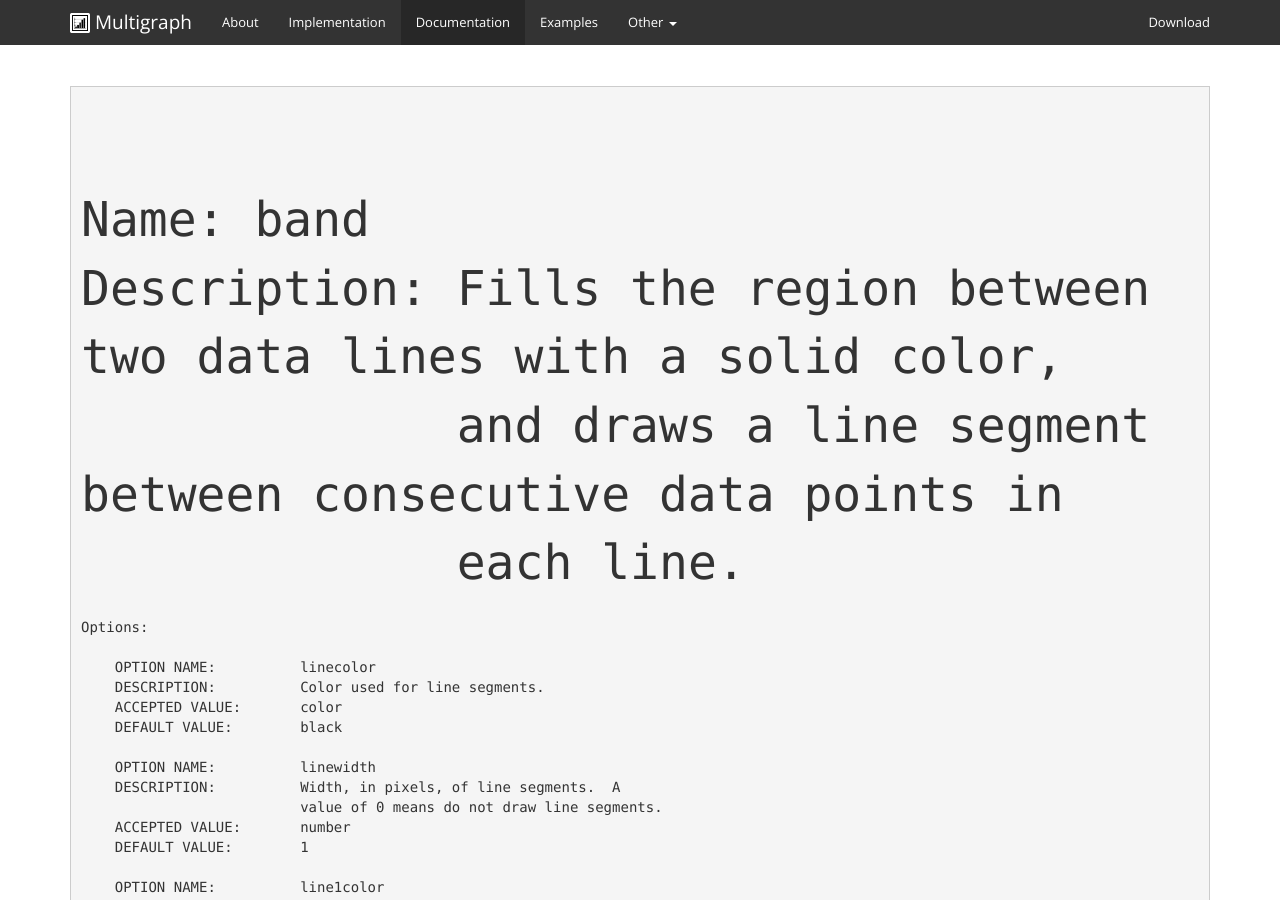
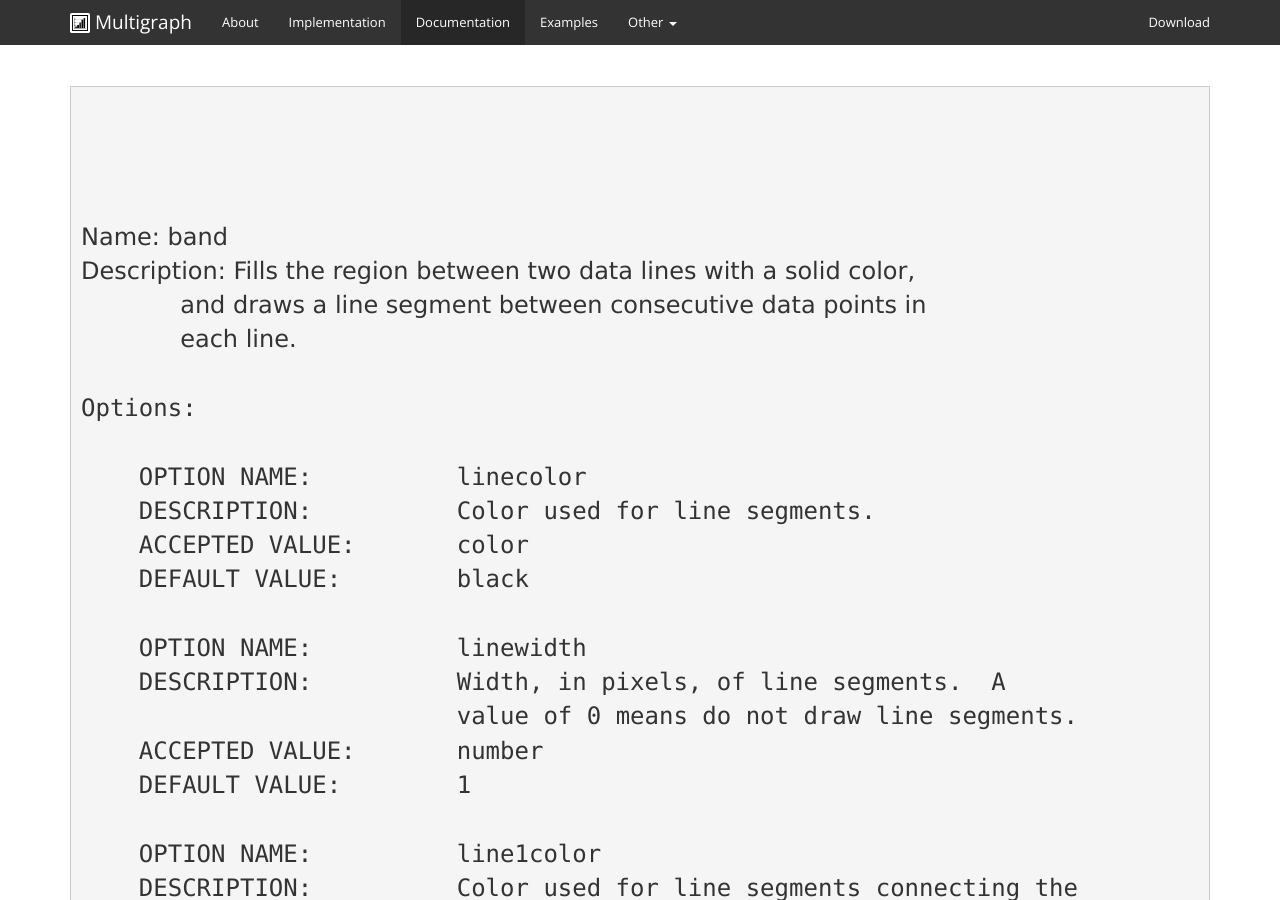
Before and after one commit to khunter3D/khunter3D.github.io, a Jekyll site: the page built from docs/renderers/index.html, in a window 1280 px wide and 900 px high. Built offline with Jekyll 4.4.1, drawn with Linux system fonts in a browser that asks for light colours; nearby versions of some CDN libraries; Markdown is read by kramdown in place of the engine named in the settings.

Commit message:
Update index.html

```diff
--- a/docs/renderers/index.html
+++ b/docs/renderers/index.html
@@ -8,7 +8,9 @@ docs: selected
 
       <pre>
 
-      <font size="7">
+      <font size="5">
+
+      <font face="verdana">
 Name: band
 Description: Fills the region between two data lines with a solid color,
              and draws a line segment between consecutive data points in
```
